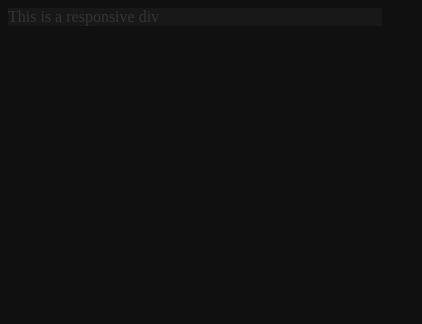
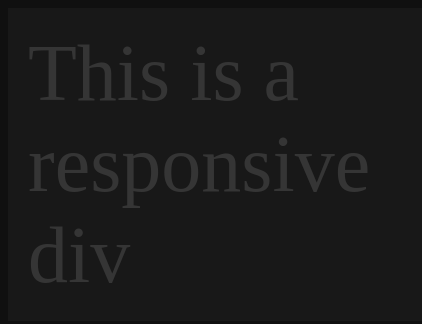
Before and after one commit to JATIN-RAGHAV/media, a plain HTML site: page index.html in a window 390 px wide. Shown: the whole page, 422 px wide, since content can reach past the window. Drawn offline with Linux system fonts and the light colour scheme.

Commit message:
changed font size

```diff
--- a/index.html
+++ b/index.html
@@ -18,12 +18,14 @@
       background-color: #353535;
       color: #181818;
       width: 50%;
+      padding: 20px;
     }
     @media screen and (max-width: 1000px) {
       .responsive {
         background-color: #181818;
         color: #353535;
         width: 100%;
+        font-size: 80px;
       }
     }
     </style>
```
